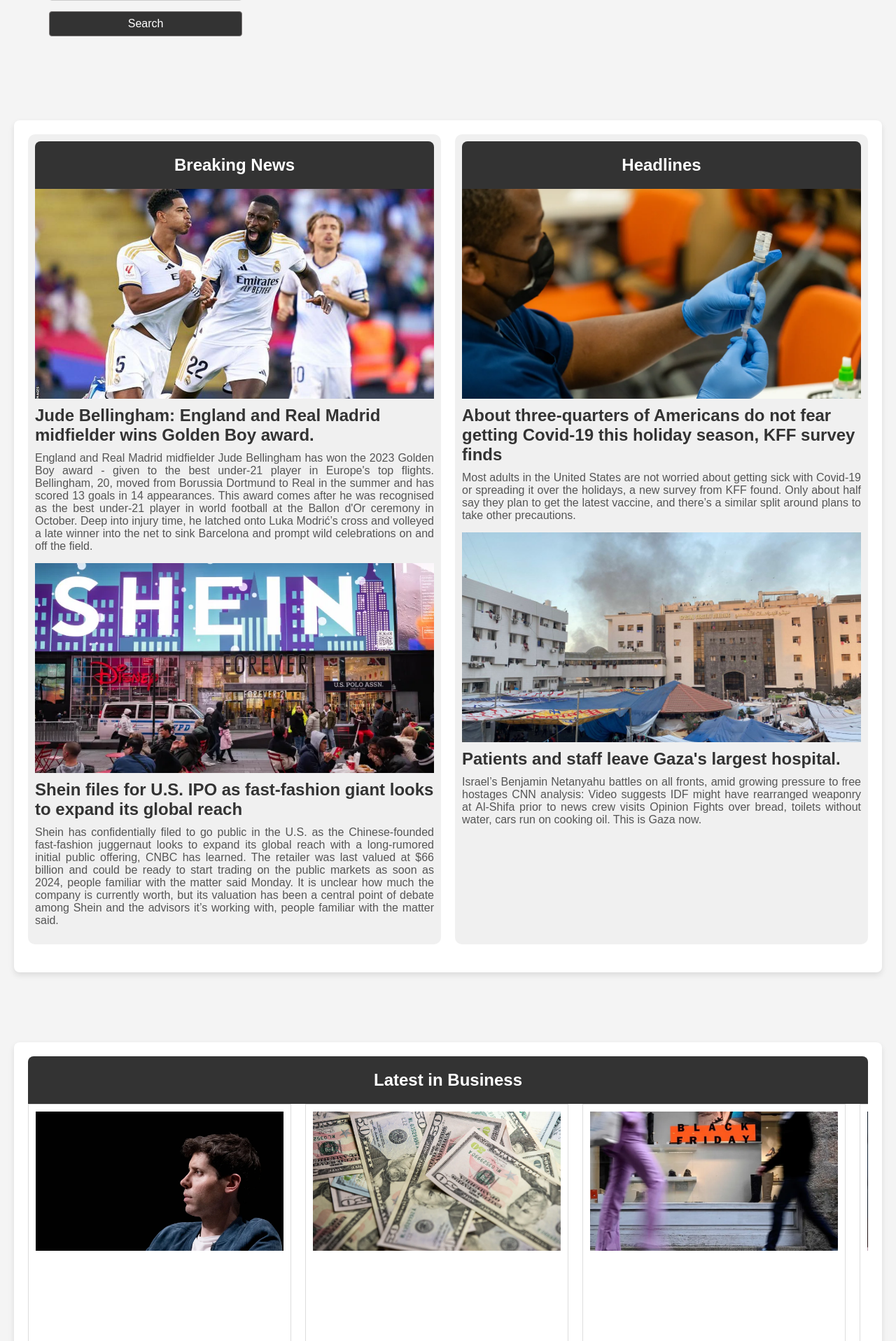
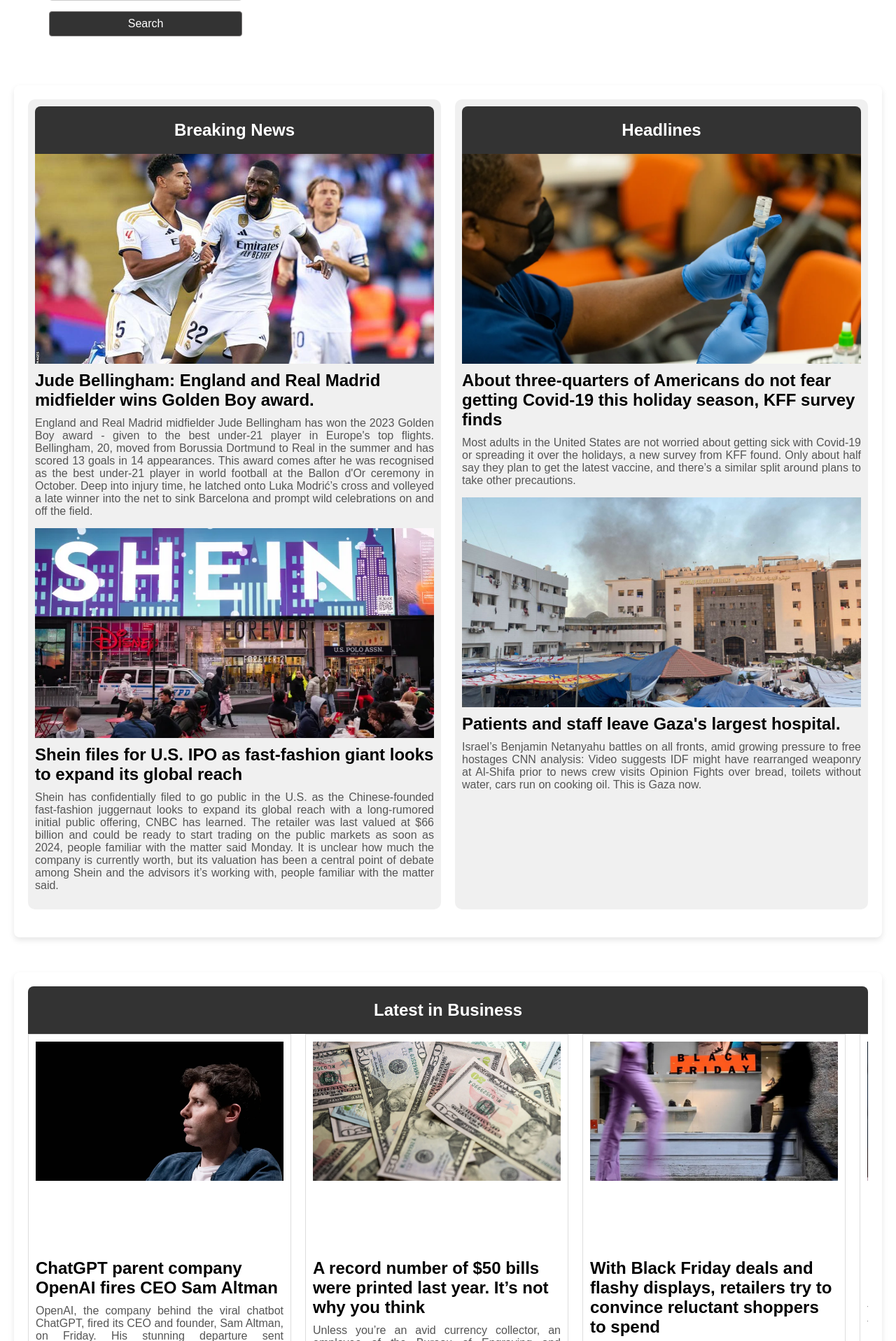
Before and after one commit to lindgeci/ProjektiFinal, a PHP site: page / in a window 1280 px wide. Shown: the part 210-2127 px from the top of the page at 70% size. Run offline with PHP 8.4, Linux system fonts and the light colour scheme.

Commit message:
03.01.2024

```diff
--- a/Test Projekti/index.php
+++ b/Test Projekti/index.php
@@ -103,7 +103,7 @@
                 <div class="newsBox">
 
                     <div class="newsItem">
-                        <div class="img1"><img src="indexphoto/foto4.webp" alt = "foto4" ></div>
+                        <div class="img"><img src="indexphoto/foto4.webp" alt = "foto4" ></div>
                         <h3>ChatGPT parent company OpenAI fires CEO Sam Altman</h3>
                         <p>OpenAI, the company behind the viral chatbot ChatGPT, fired its CEO and founder, Sam Altman, on Friday. His stunning departure sent shockwaves through the budding AI industry.
                             The company, in a statement, said an internal investigation found that Altman was not always truthful with the board.
@@ -111,7 +111,7 @@
                         <a href="Business.php">Read more</a>
                     </div>
                     <div class="newsItem">
-                        <div class="img1"><img src="indexphoto/foto6.webp" alt = "foto6" ></div>
+                        <div class="img"><img src="indexphoto/foto6.webp" alt = "foto6" ></div>
                         <h3>A record number of $50 bills were printed last year. It’s not why you think</h3>
                         <p>
                             Unless you’re an avid currency collector, an employee of the Bureau of Engraving and Printing, or work at the Federal Reserve, you likely didn’t know that last year a record number of $50 bills were printed.
@@ -121,7 +121,7 @@
                         <a href="Business.php">Read more</a>
                     </div>
                     <div class="newsItem">
-                        <div class="img1"><img src="indexphoto/foto11.webp" alt = "foto11" ></div>
+                        <div class="img"><img src="indexphoto/foto11.webp" alt = "foto11" ></div>
                         <h3>With Black Friday deals and flashy displays, retailers try to convince reluctant shoppers to spend</h3>
                         <p>
                            Over the past two weeks, many retailers, including Walmart, Nordstrom and Target have said shoppers have made fewer store trips, postponed big purchases or held out for better deals. This week, Lowe’s, Best Buyand Kohl’s
@@ -131,7 +131,7 @@
                         <a href="Business.php">Read more</a>
                     </div>
                     <div class="newsItem">
-                        <div class="img1"><img src="indexphoto/foto12.webp" alt = "foto12" ></div>
+                        <div class="img"><img src="indexphoto/foto12.webp" alt = "foto12" ></div>
                         <h3>Immigration needs urgent review, says business boss</h3>
                         <p>
                             The head of the Chamber of Commerce is asking the government to "urgently review" its immigration policy over fears thousands of hospitality workers will leave at the same time
@@ -145,7 +145,7 @@
                 </div>
 
             </div>
-         </div>
+
 
         </div>
     </div>
@@ -160,7 +160,7 @@
             <div class="newsBox">
 
                 <div class="newsItem">
-                    <div class="img1"><img src="indexphoto/foto5.webp" alt = "foto5" ></div>
+                    <div class="img"><img src="indexphoto/foto5.webp" alt = "foto5" ></div>
                     <h3>Major advertisers flee X, deepening crisis at Elon Musk’s social media site</h3>
                     <p>
                         A torrent of prominent brands halted their advertising on X on Friday, dealing a massive reputational blow to Elon Musk’s social media company after his public embrace this week of an antisemitic conspiracy theory favored by White supremacists.
@@ -169,7 +169,7 @@
                     <a href="Technology.php">Read more</a>
                 </div>
                 <div class="newsItem">
-                    <div class="img1"><img src="indexphoto/foto13.webp" alt = "foto13" ></div>
+                    <div class="img"><img src="indexphoto/foto13.webp" alt = "foto13" ></div>
                     <h3>Welsh technology to join search for life on Mars</h3>
                     <p>
                         A scientific instrument built in Wales will lead the search for life on Mars at the end of this decade. Enfys, meaning "rainbow" in Welsh, is an infrared spectrometer and will be assembled at Aberystwyth University.
@@ -179,7 +179,7 @@
                     <a href="Technology.php">Read more</a>
                 </div>
                 <div class="newsItem">
-                    <div class="img1"><img src="indexphoto/foto14.avif" alt = "foto14" ></div>
+                    <div class="img"><img src="indexphoto/foto14.avif" alt = "foto14" ></div>
                     <h3>Nissan will invest $1.4 billion to make EV versions of its best-selling cars at its UK factory</h3>
                     <p>
                         Nissan will invest $1.4 billion to update its factory in northeast England to make electric versions of its two best-selling cars, a boost for the British government as it tries to revive the country's ailing economy.
@@ -188,7 +188,7 @@
                     <a href="Technology.php">Read more</a>
                 </div>
                 <div class="newsItem">
-                    <div class="img1"><img src="indexphoto/foto15.avif" alt = "foto15" ></div>
+                    <div class="img"><img src="indexphoto/foto15.avif" alt = "foto15" ></div>
                     <h3>One of world's largest icebergs drifting beyond Antarctic waters</h3>
                     <p>
                         One of the world’s largest icebergs is drifting beyond Antarctic waters, after being grounded for more than three decades, according to the British Antarctic Survey.
@@ -211,14 +211,14 @@
             </div>
             <div class="newsBox">
                 <div class="newsItem">
-                    <div class="img1"> <img src="indexphoto/foto7.jpg" alt = "foto7"></div>
+                    <div class="img"> <img src="indexphoto/foto7.jpg" alt = "foto7"></div>
                     <h3>The most powerful rocket ever built just went farther than it had ever gone, then was lost</h3>
                     <p>SpaceX’s gargantuan deep-space rocket system, Starship, safely lifted off Saturday morning but ended prematurely with an explosion and a loss of signal.
                         The Super Heavy booster and Starship spacecraft successfully separated after liftoff, as the Starship lit up its engines and pushed away. That process ended up destroying the Super Heavy booster, which erupted into a ball of flames over the Gulf of Mexico. But the Starship spacecraft was able to briefly continue its journey.</p>
                     <a href="World.php">Read more</a>
                 </div>
                 <div class="newsItem">
-                    <div class="img1"><img src="indexphoto/foto8.webp" alt="foto8"></div>
+                    <div class="img"><img src="indexphoto/foto8.webp" alt="foto8"></div>
                     <h3>Dwindling ammunition, a jailed artist and Kyiv’s new ‘foothold’ in the south: The latest from Ukraine</h3>
                     <p>Ukraine this week claimed to have “gained a foothold” on the left bank of the Dnipro River, a welcome boost after its much vaunted counteroffensive failed to make major gains.
                         But it has been worse news elsewhere for Kyiv, after Germany admitted European targets for providing ammunition would fall short.
@@ -226,7 +226,7 @@
                     <a href="World.php">Read more</a>
                 </div>
                 <div class="newsItem">
-                    <div class="img1"><img src="indexphoto/foto9.jpg" alt="foto9"></div>
+                    <div class="img"><img src="indexphoto/foto9.jpg" alt="foto9"></div>
                     <h3>Gaza's largest hospital is a 'death zone,' WHO says</h3>
                     <p>The Israeli military announced a brief suspension on Sunday of “military activities” in the city of Rafah, in the southern Gaza Strip, for "humanitarian purposes."
                         The pause took place from 10 a.m. to 2 p.m. local time (3 a.m. to 7 a.m. ET) Sunday, according to an IDF spokesperson.
@@ -234,7 +234,7 @@
                     <a href="World.php">Read more</a>
                 </div>
                 <div class="newsItem">
-                    <div class="img1"><img src="indexphoto/foto10.webp" alt="foto10"></div>
+                    <div class="img"><img src="indexphoto/foto10.webp" alt="foto10"></div>
                     <h3>Turmoil in UK government after key minister slams police ahead of pro-Palestinian march on Armistice Day</h3>
                     <p>The British government is braced for a tricky weekend.
                         Tricky because Rishi Sunak, a prime minister whose grip on power appears to slip at every turn, is a crisis-time leader who seemingly struggles with handling crises.
@@ -242,7 +242,7 @@
                     <a href="World.php">Read more</a>
                 </div>
             </div>
-            </div>
+
         </div>
     </div>
 
--- a/Test Projekti/style.css
+++ b/Test Projekti/style.css
@@ -4,17 +4,9 @@
     padding: 0px;
 }
 
-body {
-    font-family: 'Arial',  sans-serif;
-    margin: 0;
-    padding: 0;
-    background-color: #f4f4f4;
-    color: #333;
-    display: flex;
-    flex-direction: column;
+body{
+    font-family: Arial, Helvetica, sans-serif;
 }
-
-
 /* PJESA E HEADERIT */
 header {
     background-color: #333;
@@ -197,14 +189,21 @@ textarea {
     box-shadow: 0 4px 8px rgba(0, 0, 0, 0.1);
     max-width: 800px;
 }
-.img1 {
-    width: 100%;
-    height: 400px;
-    overflow: hidden;
-}
-.img1 img {
-    width: 100%;
-    object-fit: cover;
+
+/* KETU PERFUNDON DIVI I DYTE */
+
+
+
+/* DIVI I TRETE */
+.lajmi3 {
+    margin-bottom: 50px;
+    margin-top: 50px;
+    padding: 20px;
+    background-color: #fff;
+    border-radius: 8px;
+    box-shadow: 0 4px 8px rgba(0, 0, 0, 0.1);
+    margin-left: 20px;
+    margin-right: 20px;
 }
 .newsBox {
     display: flex;
@@ -219,40 +218,7 @@ textarea {
     margin-right: 20px;
 
 }
-/* KETU PERFUNDON DIVI I DYTE */
-
-
-
-/* DIVI I TRETE */
-
-
-.lajmi3 {
-    margin-bottom: 50px;
-    margin-top: 50px;
-    padding: 20px;
-    background-color: #fff;
-    border-radius: 8px;
-    box-shadow: 0 4px 8px rgba(0, 0, 0, 0.1);
-    margin-left: 20px;
-    margin-right: 20px;
-}
 /* KETO  PERFUNDON DIVI I TRETE */
-
-
-
-/* DIVI I KATERT */
-
-.lajmi4 {
-    margin-bottom: 40px;
-    margin-left: 20px;
-    margin-right:20px;
-    padding: 20px;
-    background-color: #fff;
-    border-radius: 8px;
-    box-shadow: 0 4px 8px rgba(0, 0, 0, 0.1);
-}
-
-/* KETU PERFUNDON DIVI I KATERT */
 
 
 /* KETU FILLON FOOTER */
```
Also changed, not shown: Test Projekti/Business.php (+12 -11 lines), Test Projekti/Health.php (+9 -9 lines), Test Projekti/Sports.php (+10 -9 lines), Test Projekti/Technology.php (+10 -9 lines), Test Projekti/World.php (+9 -9 lines).
